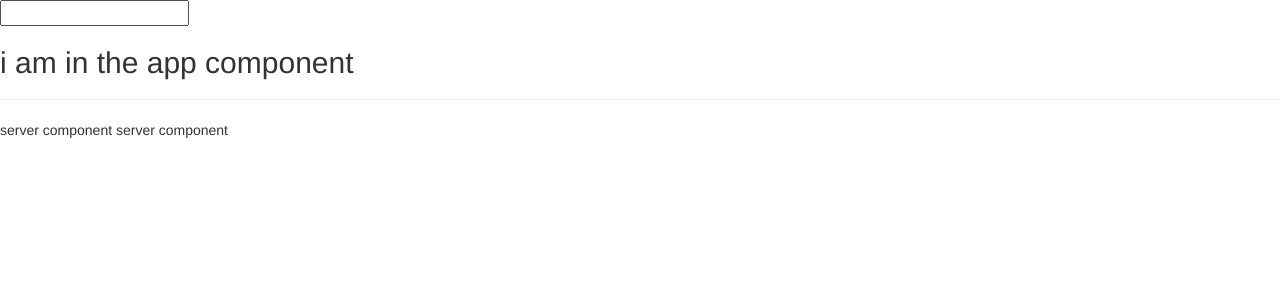
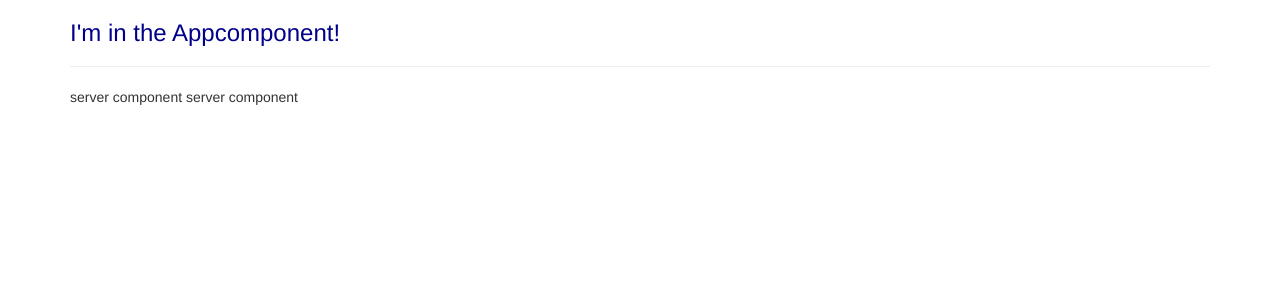
Before and after one commit to bhagathreddy123/my-first-angular-app, an Angular app: page / in a window 1280 px wide. Shown: the top 300 px of the page. Built offline with nearby package versions, Linux system fonts and the light colour scheme.

Commit message:
working styles using external stylesheet

```diff
--- a/src/app/app.component.css
+++ b/src/app/app.component.css
@@ -0,0 +1,3 @@
+h3 {
+  color: darkblue;
+}
--- a/src/app/app.component.html
+++ b/src/app/app.component.html
@@ -1,5 +1,9 @@
-<input type="text" [(ngModel)]="name">
-<p>{{ name }}</p>
-<h2> i am in the app component </h2>
-<hr>
-<app-servers> </app-servers>
+<div class="container">
+  <div class="row">
+    <div class="col-xs-12">
+      <h3> I'm in the Appcomponent!</h3>
+      <hr>
+      <app-servers></app-servers>
+    </div>
+  </div>
+</div>
```
